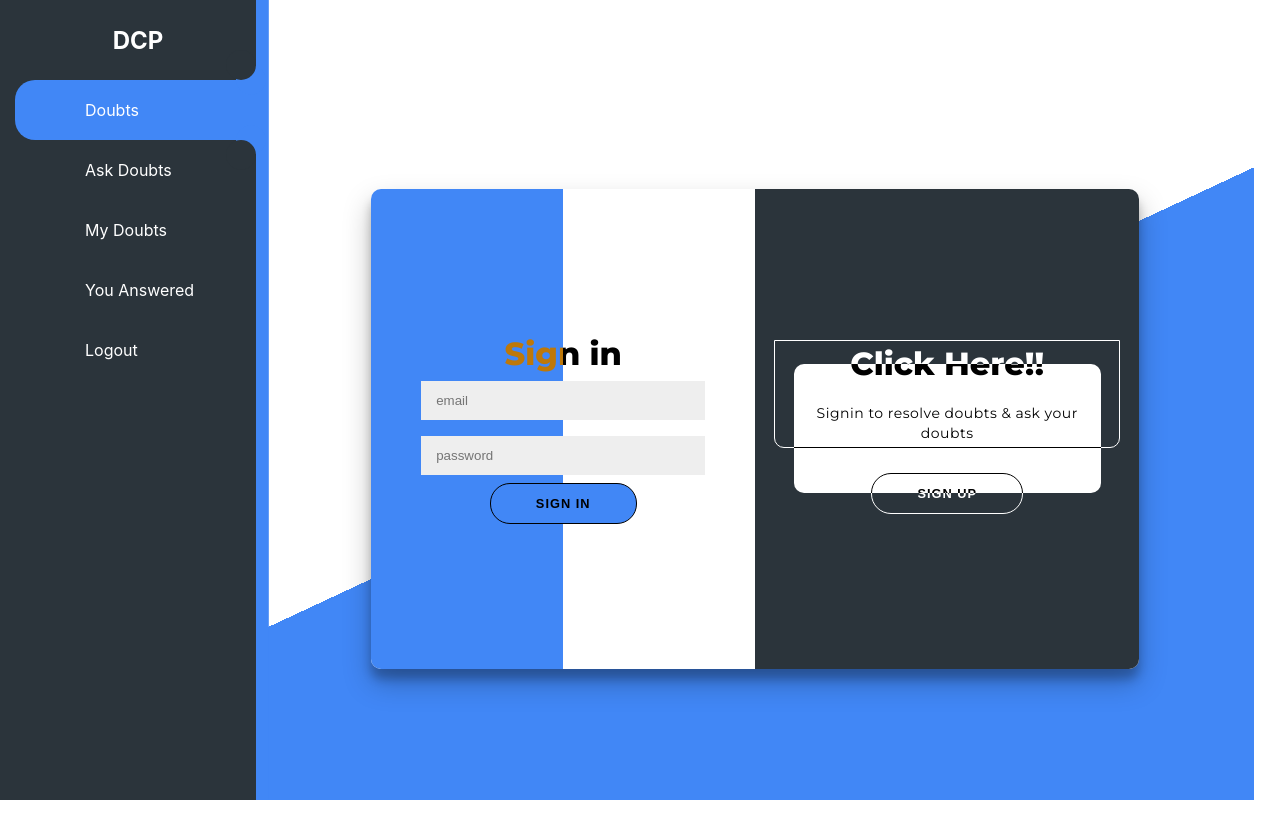
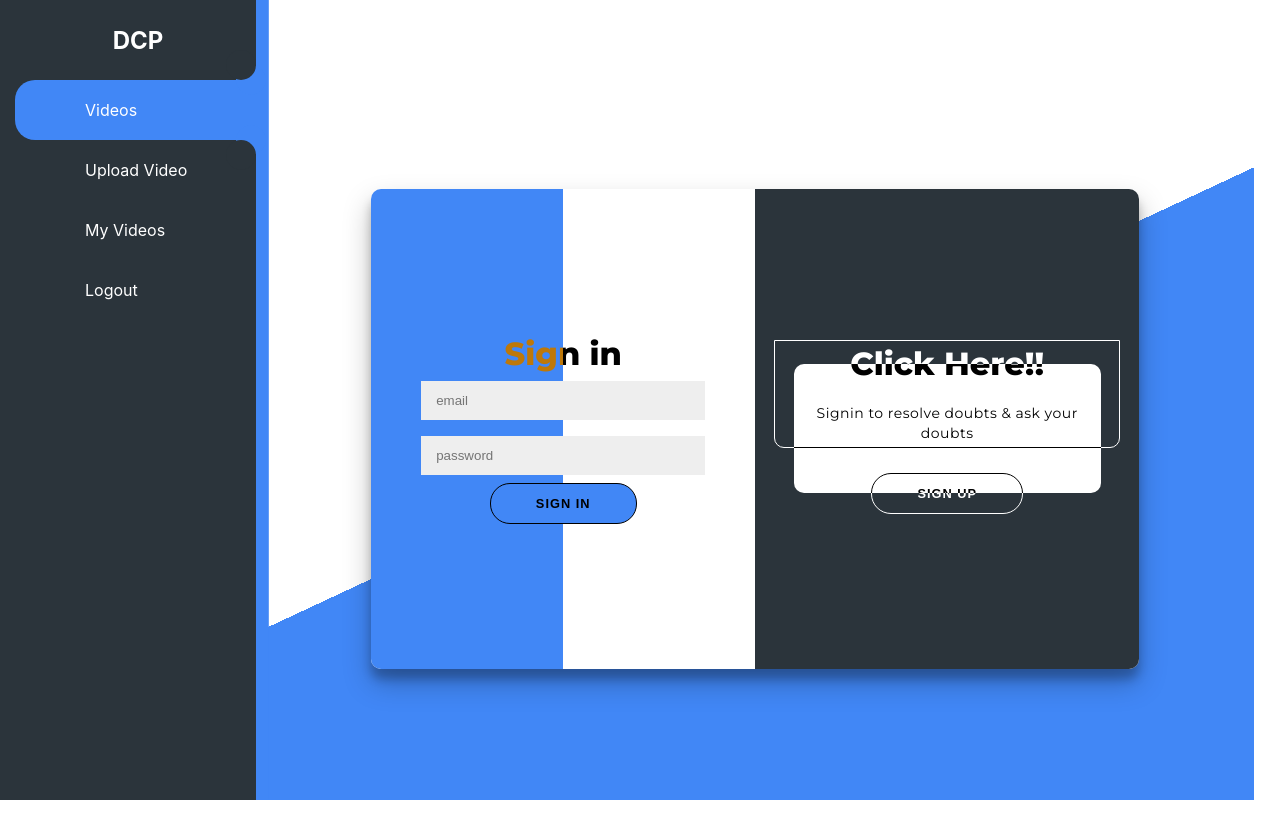
Before and after one commit to attainu/capstone-Manjunath-G-au16, a React (Create React App) app in the folder client/: page / in a window 1280 px wide. Shown: the top 838 px of the page. Built offline with nearby package versions, Linux system fonts and the light colour scheme; a web font is replaced by a local one.

Commit message:
Heading & sidebar component created

```diff
--- a/client/src/components/Common/Sidebar/Sidebar.js
+++ b/client/src/components/Common/Sidebar/Sidebar.js
@@ -22,32 +22,25 @@ const Sidebar = () => {
                 </div>
                 <ul>
                     <li className="list active">
-                        <NavLink className="nav-link" to="/doubts">
+                        <NavLink className="nav-link" to="/videos">
                             <span className="icon">
                                 <i className="fas fa-question-circle"></i>
                             </span>
-                            <span className="title">Doubts</span>
+                            <span className="title">Videos</span>
                         </NavLink>
                     </li>
                     <li className="list">
-                        <NavLink className="nav-link" to="/askDoubt">
+                        <NavLink className="nav-link" to="/uploadVideo">
                             <span className="icon">
                                 <i className="fas fa-question-circle"></i></span>
-                            <span className="title">Ask Doubts</span>
+                            <span className="title">Upload Video</span>
                         </NavLink>
                     </li>
                     <li className="list">
-                        <NavLink className="nav-link" to="/myDoubts">
+                        <NavLink className="nav-link" to="/myVideos">
                             <span className="icon">
                                 <i className="fas fa-question-circle"></i></span>
-                            <span className="title">My Doubts</span>
-                        </NavLink>
-                    </li>
-                    <li className="list">
-                        <NavLink className="nav-link" to="/answered">
-                            <span className="icon">
-                                <i className="fas fa-question-circle"></i></span>
-                            <span className="title">You Answered</span>
+                            <span className="title">My Videos</span>
                         </NavLink>
                     </li>
                     <li className="list">
--- a/client/src/components/Common/Sidebar/Sidebar.scss
+++ b/client/src/components/Common/Sidebar/Sidebar.scss
@@ -6,7 +6,7 @@
         height: 100vh;
         width: 20vw;
         background: #2b343b;
-        box-shadow: 1vw 0 0 #4187f6;
+        box-shadow: 1vw 0 0 $primary-clr;
         border-left: 10px solid #2b343b;
         .logo {
             @include flex-center;
@@ -33,7 +33,7 @@
                 border-top-left-radius: 20px;
                 border-bottom-left-radius: 20px;
                 &.active {
-                    background: #4187f6;
+                    background: $primary-clr;
                     & a::before {
                         content: "";
                         position: absolute;
@@ -43,7 +43,7 @@
                         height: 30px;
                         background: #2b343b;
                         border-radius: 50%;
-                        box-shadow: 10px 15px 0 #4187f6;
+                        box-shadow: 10px 15px 0 $primary-clr;
                     }
                     & a::after {
                         content: "";
@@ -54,7 +54,7 @@
                         height: 30px;
                         background: #2b343b;
                         border-radius: 50%;
-                        box-shadow: 10px -15px 0 #4187f6;
+                        box-shadow: 10px -15px 0 $primary-clr;
                     }
                 }
                 a {
```
Also changed, not shown: client/src/components/Common/Heading/Heading.js (added, +15 -0 lines), client/src/components/Common/Heading/Heading.scss (added, +16 -0 lines).
